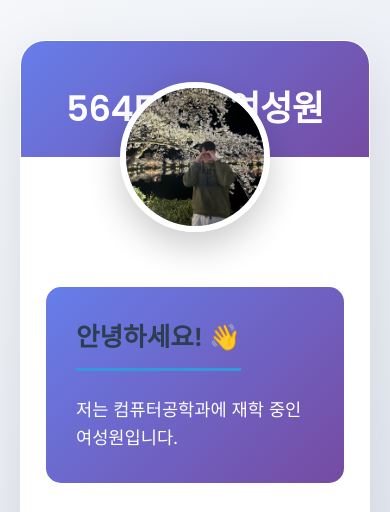
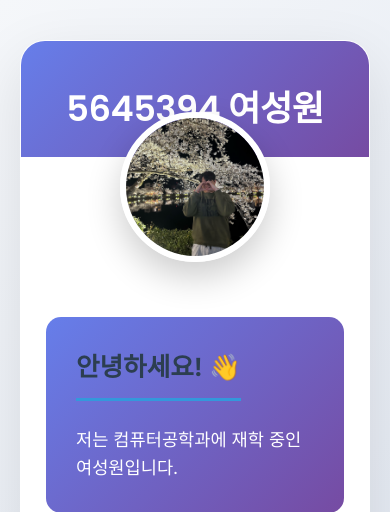
Before and after one commit to aqwo6333/sw, a Flask app: page / in a window 390 px wide. Shown: the top 512 px of the page. Run offline with Flask 3, Linux system fonts and the light colour scheme.

Commit message:
Fix profile image overlap with header text

```diff
--- a/static/styles.css
+++ b/static/styles.css
@@ -56,7 +56,7 @@ body {
     border-radius: 50%;
     border: 6px solid white;
     box-shadow: 0 15px 35px rgba(0, 0, 0, 0.2);
-    margin: -90px auto 30px auto;
+    margin: -60px auto 30px auto;
     display: block;
     object-fit: cover;
     transition: transform 0.3s ease;
@@ -372,6 +372,6 @@ body {
     .profile-image {
         width: 150px;
         height: 150px;
-        margin: -75px auto 30px auto;
+        margin: -45px auto 30px auto;
     }
 }
```
